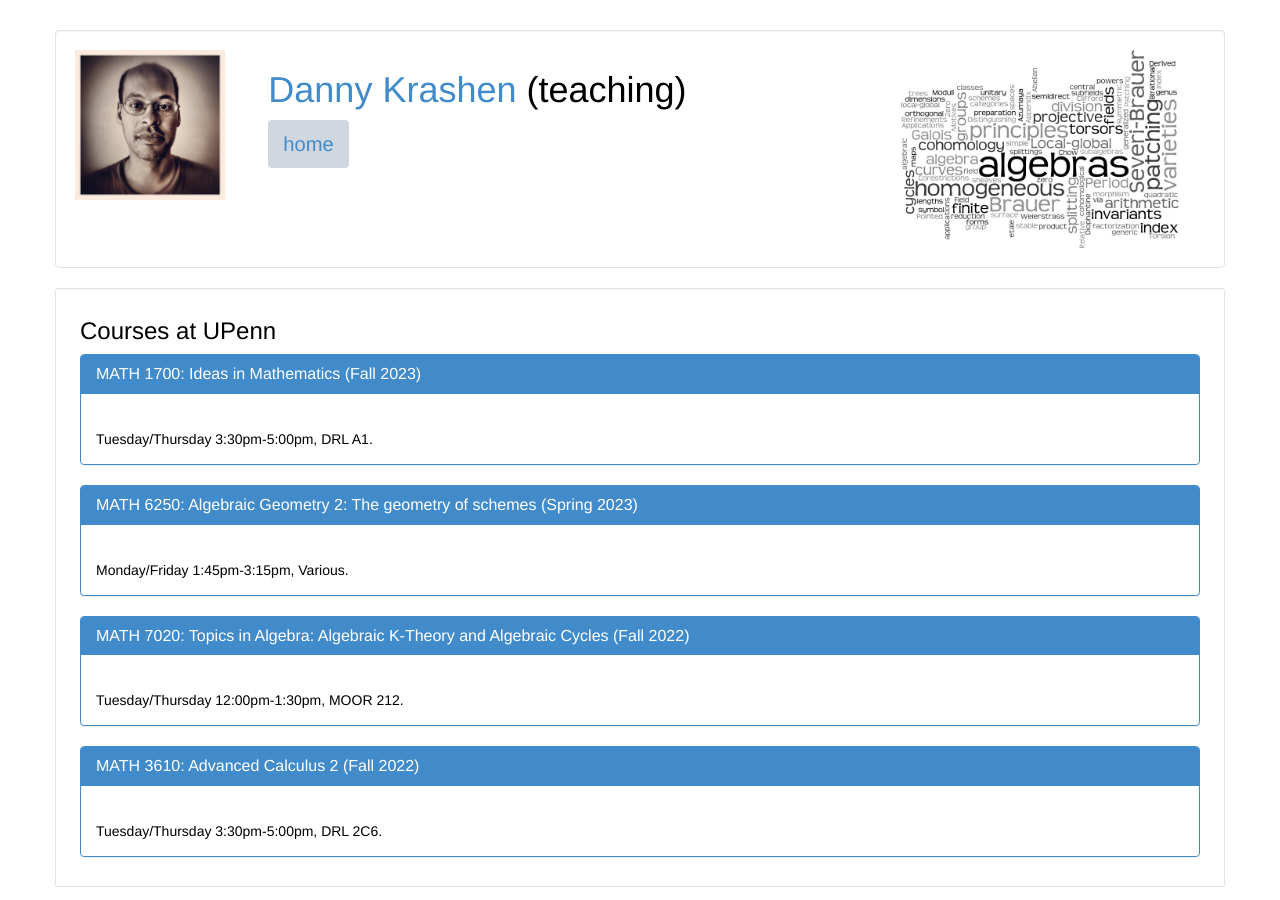
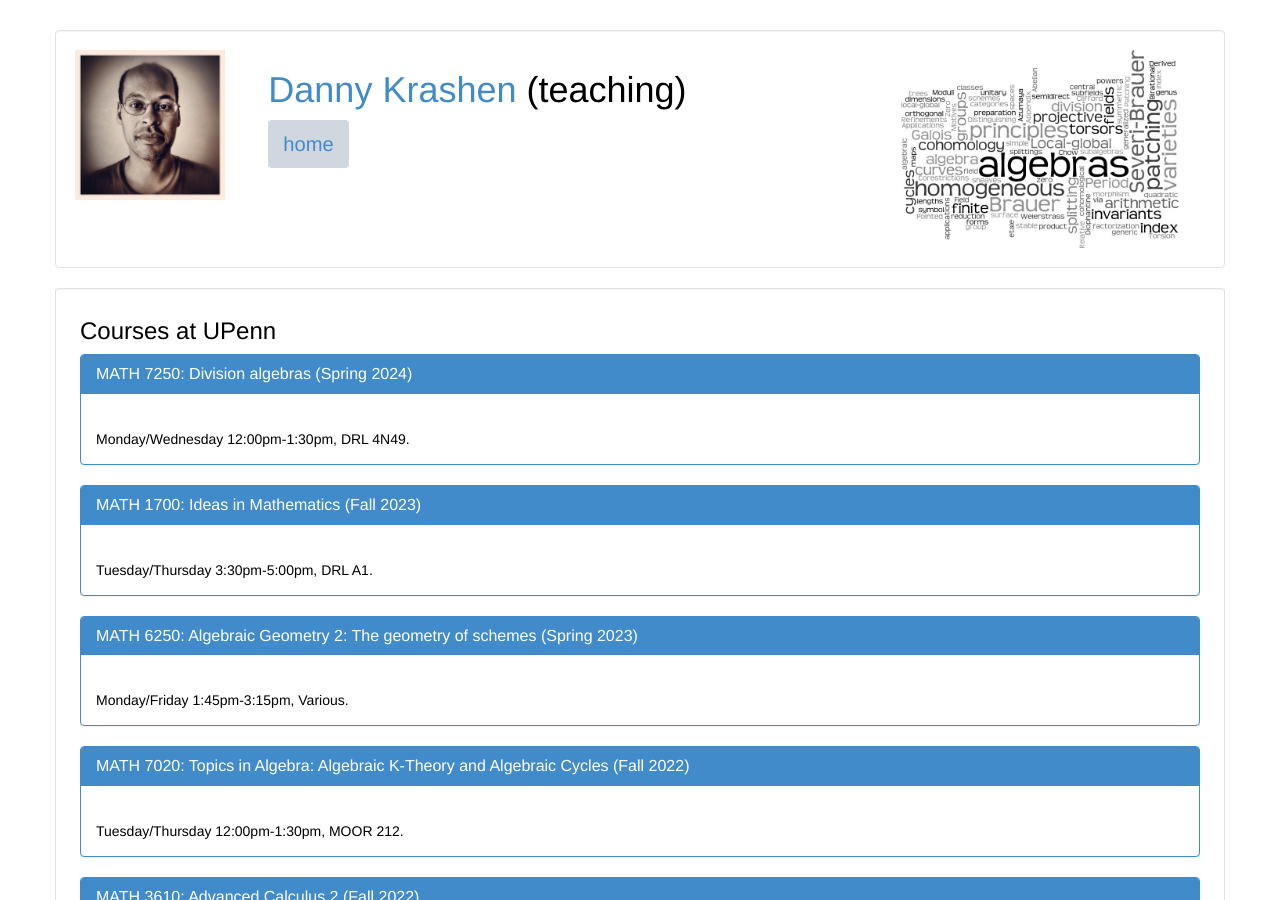
Before and after one commit to dkrashen/dkrashen.github.io, a Jekyll site: the page built from teaching.html, in a window 1280 px wide and 900 px high. Built offline with Jekyll 4.4.1, drawn with Linux system fonts in a browser that asks for light colours.

Commit message:
add division algebra course

```diff
--- a/_data/courses-upenn.yml
+++ b/_data/courses-upenn.yml
@@ -1,4 +1,10 @@
 ---
+
+  - title: "MATH 7250: Division algebras"
+    url: ""
+    schedule: "Monday/Wednesday 12:00pm-1:30pm"
+    location: "DRL 4N49"
+    semester: "Spring 2024"
 
   - title: "MATH 1700: Ideas in Mathematics"
     url: "http://torsor.org/ideas_in_math/"
```
